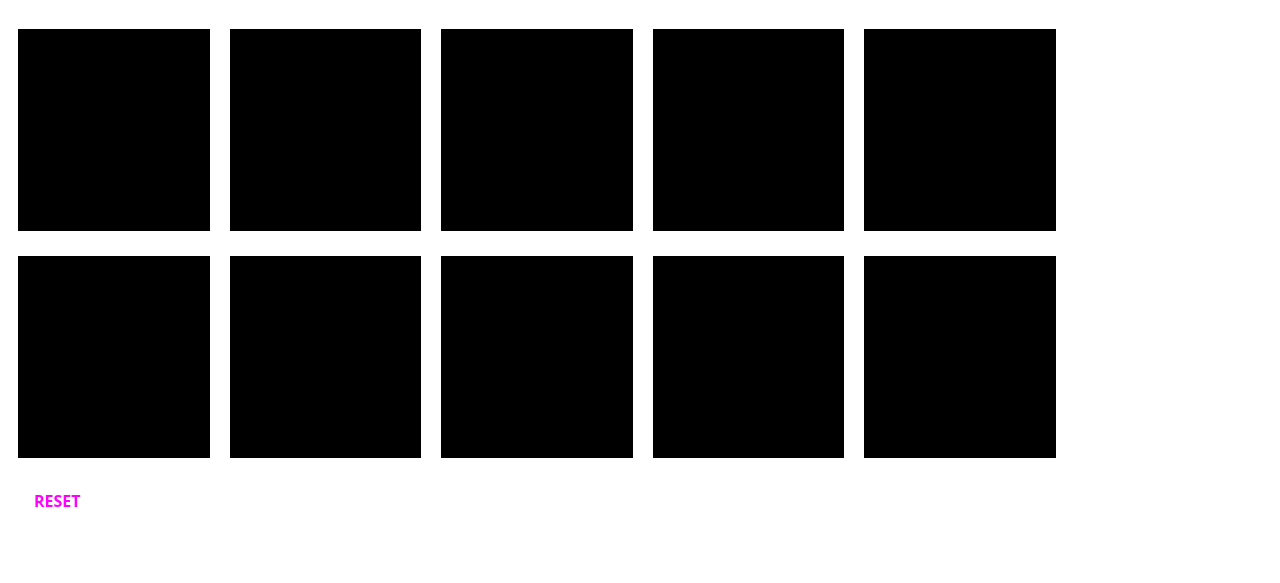
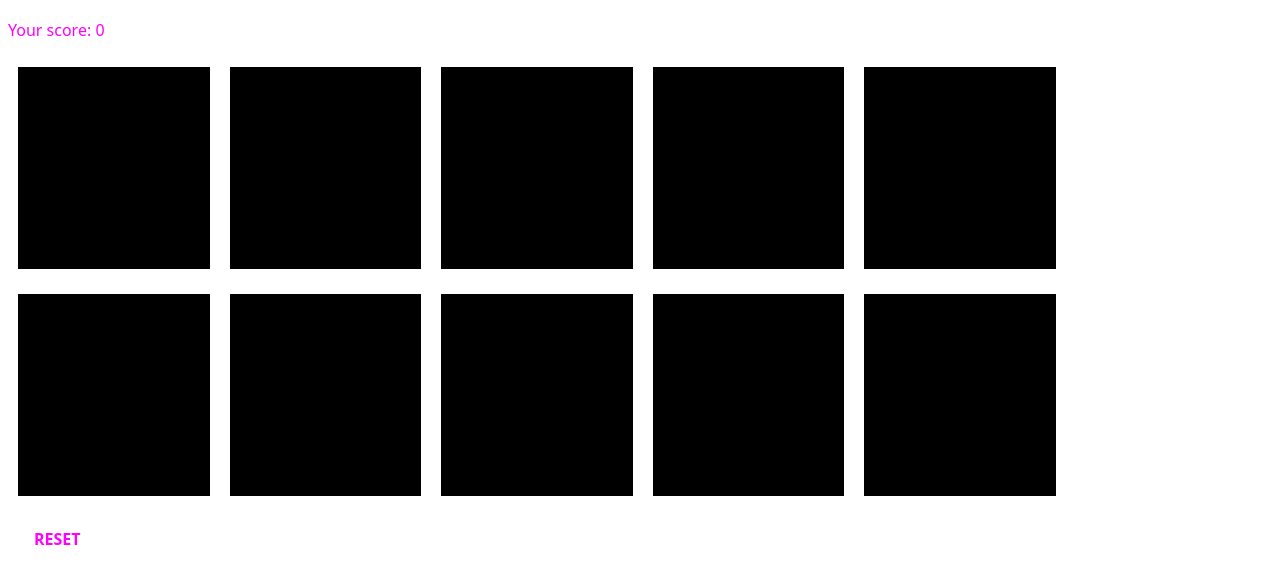
Before and after one commit to georgecnicol/sb-memory-game, a plain HTML site: page index.html in a window 1280 px wide. Both pictures are taken after a click on the button "START". Shown: the part 67-650 px from the top of the page. Drawn offline with Linux system fonts and the light colour scheme.

Commit message:
add score keeping

```diff
--- a/index.html
+++ b/index.html
@@ -20,8 +20,9 @@
 
     <!-- game -->
     <h1>Memory Game</h1>
-    <div id="game">
+    <div id="messages">
     </div>
+    <div id="game"></div>
 
     <div class="button-container">
       <button class="button" id="start">Start</button>
--- a/script.js
+++ b/script.js
@@ -1,6 +1,7 @@
 const gameContainer = document.getElementById("game");
 const startButton = document.getElementById("start");
 let numCardVisible = 0;
+let score = 0;
 
 const COLORS = [
   "red",
@@ -64,12 +65,14 @@ function handleCardClick(event) {
       if(!event.target.classList.contains('visible')){ // clicking on matched card doesn't count
         event.target.classList.toggle('visible', true);
         numCardVisible++;
+        updateScore();
       }
       break; // no timeout yet on one card
     case 1:
       if(!event.target.classList.contains('visible')){
         event.target.classList.toggle('visible', true);
         numCardVisible++;
+        updateScore();
         if (isMatch()){
           numCardVisible = 0;
         }else{ //not matched
@@ -85,6 +88,11 @@ function handleCardClick(event) {
   }
   // you can use event.target to see which element was clicked
   //console.log("you just clicked", event.target, "cards visible:", numCardVisible);
+}
+
+function updateScore(){
+  score++;
+  showMessage(`Your score: ${score}`);
 }
 
 // remove visible class from those cards that aren't a match
@@ -118,36 +126,54 @@ function isMatch(){
   return match;
 }
 
-function addResetListner(aButton){
-  aButton.addEventListener('click', function(){
+
+
+// destroy the deck and recreate a new one
+function rebuild(){
   const memCards = document.querySelectorAll('#game div');
   for (const card of memCards){
     card.remove();
   }
   let shuffledColors = shuffle(COLORS);
   createDivsForColors(shuffledColors);
-  })
+  numCardVisible = 0;
+  score = 0;
+  showMessage(`Your score: ${score}`);
+}
+
+// display a message, reset score.
+function showMessage(message){
+  const messageContainer = document.getElementById('messages');
+  const newMessage = document.createElement('p');
+  newMessage.innerText = message;
+  if (messageContainer.firstElementChild){
+    messageContainer.removeChild(messageContainer.firstElementChild); // remove old message
+  };
+  messageContainer.append(newMessage);
 }
 
 
 // make a reset button and initialize the game board and remove yourself
 startButton.addEventListener('click', function(){
-  const memCards = document.querySelectorAll('#game div');
+  makeResetButton();
+  rebuild();
+  showMessage(`Your score: ${score}`);
+  startButton.remove()
+})
+
+
+// invoked when pressing start
+function makeResetButton() {
   const buttonBox = document.querySelector(".button-container");
   const resetButton = document.createElement("button");
   resetButton.setAttribute('id', 'reset');
   resetButton.classList.add('button');
   resetButton.innerText = "Reset";
-  addResetListner(resetButton);
+  resetButton.addEventListener('click', function(){
+    rebuild();
+  })
   buttonBox.append(resetButton);
-  let shuffledColors = shuffle(COLORS);
-  createDivsForColors(shuffledColors);
-  startButton.remove()
-})
-
-
-
-
+}
 
 
 /* dark mode stuff */
```
Lines whose indentation alone changed are shown as unchanged.
